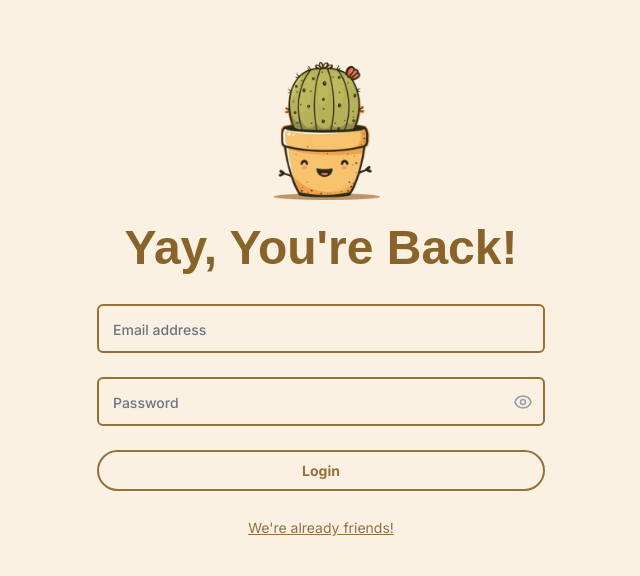
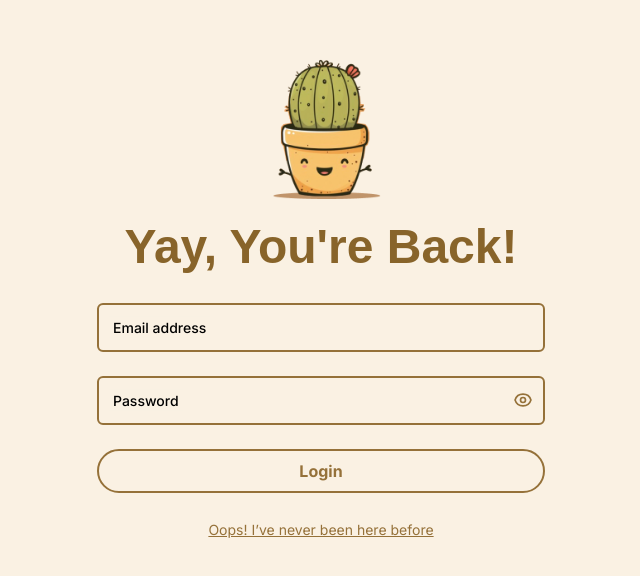
Before and after one commit to paolobejarano/notes-frontend, a Next.js app: page /login in a window 1280 px wide. Shown: the part 102-678 px from the top of the page, without its empty margins (319-959 px from the left). Built offline with nearby package versions, Linux system fonts and the light colour scheme; no server answers; a web font is replaced by a local one.

Commit message:
Fix colors

```diff
--- a/src/app/globals.css
+++ b/src/app/globals.css
@@ -149,7 +149,7 @@ h1, h2, h3, h4, h5, h6 {
   transform: translateY(-50%) !important;
   background-color: #FAF1E3 !important;
   padding: 0 0.25rem !important;
-  color: #6b7280 !important;
+  color: black !important;
   font-size: 0.875rem !important;
   pointer-events: none !important;
   transition: all 0.2s ease-in-out !important;
@@ -176,7 +176,7 @@ h1, h2, h3, h4, h5, h6 {
   background-color: transparent !important;
   color: #957139 !important;
   font-weight: 700 !important; /* Bold text */
-  font-size: 0.875rem !important;
+  font-size: 1rem !important;
   text-decoration: none !important;
   transition: all 0.2s ease-in-out !important;
   cursor: pointer !important;
--- a/src/app/login/page.tsx
+++ b/src/app/login/page.tsx
@@ -92,11 +92,11 @@ export default function LoginPage() {
                 onClick={() => setShowPassword(!showPassword)}
               >
                 {showPassword ? (
-                  <svg className="h-5 w-5 text-gray-400" fill="none" viewBox="0 0 24 24" stroke="currentColor">
+                  <svg className="h-5 w-5" fill="none" viewBox="0 0 24 24" stroke="#957139">
                     <path strokeLinecap="round" strokeLinejoin="round" strokeWidth={2} d="M13.875 18.825A10.05 10.05 0 0112 19c-4.478 0-8.268-2.943-9.543-7a9.97 9.97 0 011.563-3.029m5.858.908a3 3 0 114.243 4.243M9.878 9.878l4.242 4.242M9.878 9.878L5.636 5.636m4.242 4.242L14.12 14.12m-4.242-4.242L5.636 5.636m8.484 8.484l4.242 4.242M9.878 9.878l4.242 4.242m0 0L19.878 19.878" />
                   </svg>
                 ) : (
-                  <svg className="h-5 w-5 text-gray-400" fill="none" viewBox="0 0 24 24" stroke="currentColor">
+                  <svg className="h-5 w-5" fill="none" viewBox="0 0 24 24" stroke="#957139">
                     <path strokeLinecap="round" strokeLinejoin="round" strokeWidth={2} d="M15 12a3 3 0 11-6 0 3 3 0 016 0z" />
                     <path strokeLinecap="round" strokeLinejoin="round" strokeWidth={2} d="M2.458 12C3.732 7.943 7.523 5 12 5c4.478 0 8.268 2.943 9.542 7-1.274 4.057-5.064 7-9.542 7-4.477 0-8.268-2.943-9.542-7z" />
                   </svg>
@@ -122,7 +122,7 @@ export default function LoginPage() {
           <div className="text-center">
             <span className="text-sm ">
               <Link href="/register" className="text-primary underline">
-                We&apos;re already friends!
+                Oops! I’ve never been here before
               </Link>
             </span>
           </div>
--- a/src/app/register/page.tsx
+++ b/src/app/register/page.tsx
@@ -104,11 +104,11 @@ export default function RegisterPage() {
                 onClick={() => setShowPassword(!showPassword)}
               >
                 {showPassword ? (
-                  <svg className="h-5 w-5 text-gray-400" fill="none" viewBox="0 0 24 24" stroke="currentColor">
+                  <svg className="h-5 w-5" fill="none" viewBox="0 0 24 24" stroke="#957139">
                     <path strokeLinecap="round" strokeLinejoin="round" strokeWidth={2} d="M13.875 18.825A10.05 10.05 0 0112 19c-4.478 0-8.268-2.943-9.543-7a9.97 9.97 0 011.563-3.029m5.858.908a3 3 0 114.243 4.243M9.878 9.878l4.242 4.242M9.878 9.878L5.636 5.636m4.242 4.242L14.12 14.12m-4.242-4.242L5.636 5.636m8.484 8.484l4.242 4.242M9.878 9.878l4.242 4.242m0 0L19.878 19.878" />
                   </svg>
                 ) : (
-                  <svg className="h-5 w-5 text-gray-400" fill="none" viewBox="0 0 24 24" stroke="currentColor">
+                  <svg className="h-5 w-5" fill="none" viewBox="0 0 24 24" stroke="#957139">
                     <path strokeLinecap="round" strokeLinejoin="round" strokeWidth={2} d="M15 12a3 3 0 11-6 0 3 3 0 016 0z" />
                     <path strokeLinecap="round" strokeLinejoin="round" strokeWidth={2} d="M2.458 12C3.732 7.943 7.523 5 12 5c4.478 0 8.268 2.943 9.542 7-1.274 4.057-5.064 7-9.542 7-4.477 0-8.268-2.943-9.542-7z" />
                   </svg>
```
